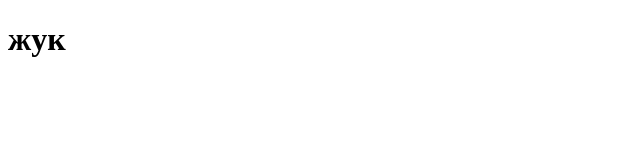
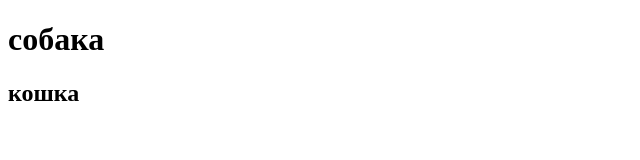
Before and after one commit to Khazhmukhamet/test, a plain HTML site: page index.html in a window 1280 px wide. Shown: the whole page, without its empty margins (0-640 px from the left). Drawn offline with Linux system fonts and the light colour scheme.

Commit message:
Удалил жук и добавил животных

```diff
--- a/index.html
+++ b/index.html
@@ -6,6 +6,7 @@
 	<title>Document</title>
 </head>
 <body>
-	<h1>жук</h1>
+	<h1>собака</h1>
+	<h2>кошка</h2>
 </body>
 </html>
```
